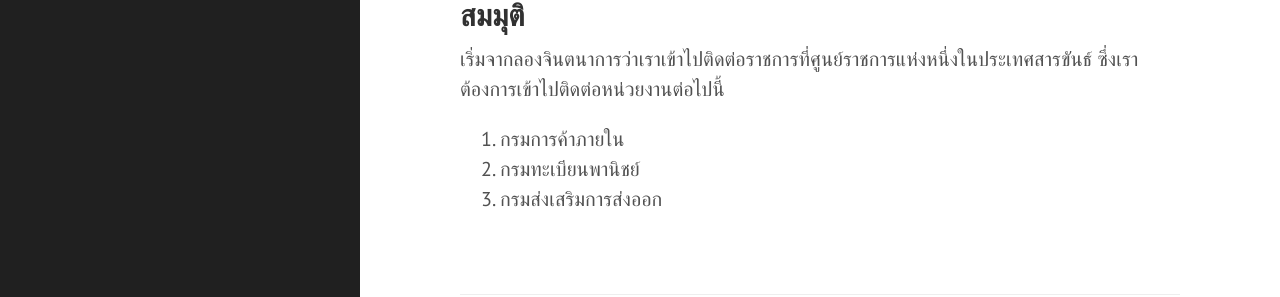
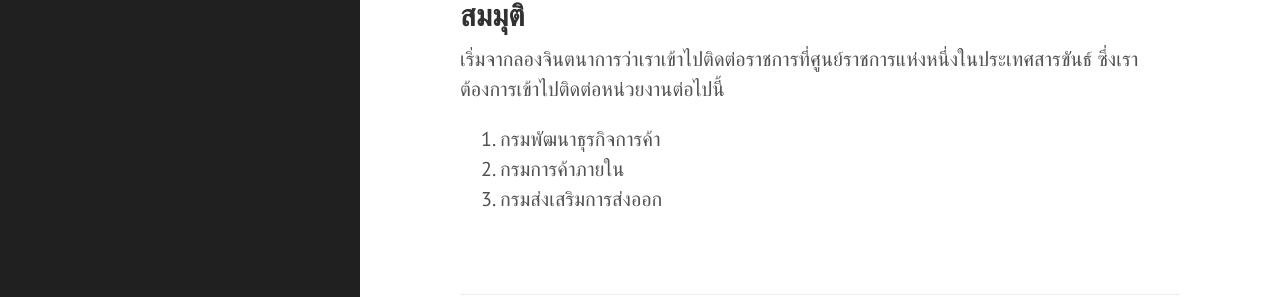
Before and after one commit to tlaothong/tlaothong.github.io, a Jekyll site: the page built from _posts/2016-10-05-introducing-oauth-and-openid.markdown, in a window 1280 px wide. Shown: the part 264-561 px from the top of the page. Built offline with Jekyll 4.4.1, drawn with Linux system fonts in a browser that asks for light colours.

Commit message:
Update 2016-10-05-introducing-oauth-and-openid.markdown

```diff
--- a/_posts/2016-10-05-introducing-oauth-and-openid.markdown
+++ b/_posts/2016-10-05-introducing-oauth-and-openid.markdown
@@ -8,6 +8,6 @@ OAuth กับ OpenID ถูกพูดถึงมากในการทำ
 ## สมมุติ
 เริ่มจากลองจินตนาการว่าเราเข้าไปติดต่อราชการที่ศูนย์ราชการแห่งหนึ่งในประเทศสารขันธ์ ซึ่งเราต้องการเข้าไปติดต่อหน่วยงานต่อไปนี้
 
-1. กรมการค้าภายใน
-2. กรมทะเบียนพานิชย์
-1. กรมส่งเสริมการส่งออก
+1. กรมพัฒนาธุรกิจการค้า
+2. กรมการค้าภายใน
+3. กรมส่งเสริมการส่งออก
```
